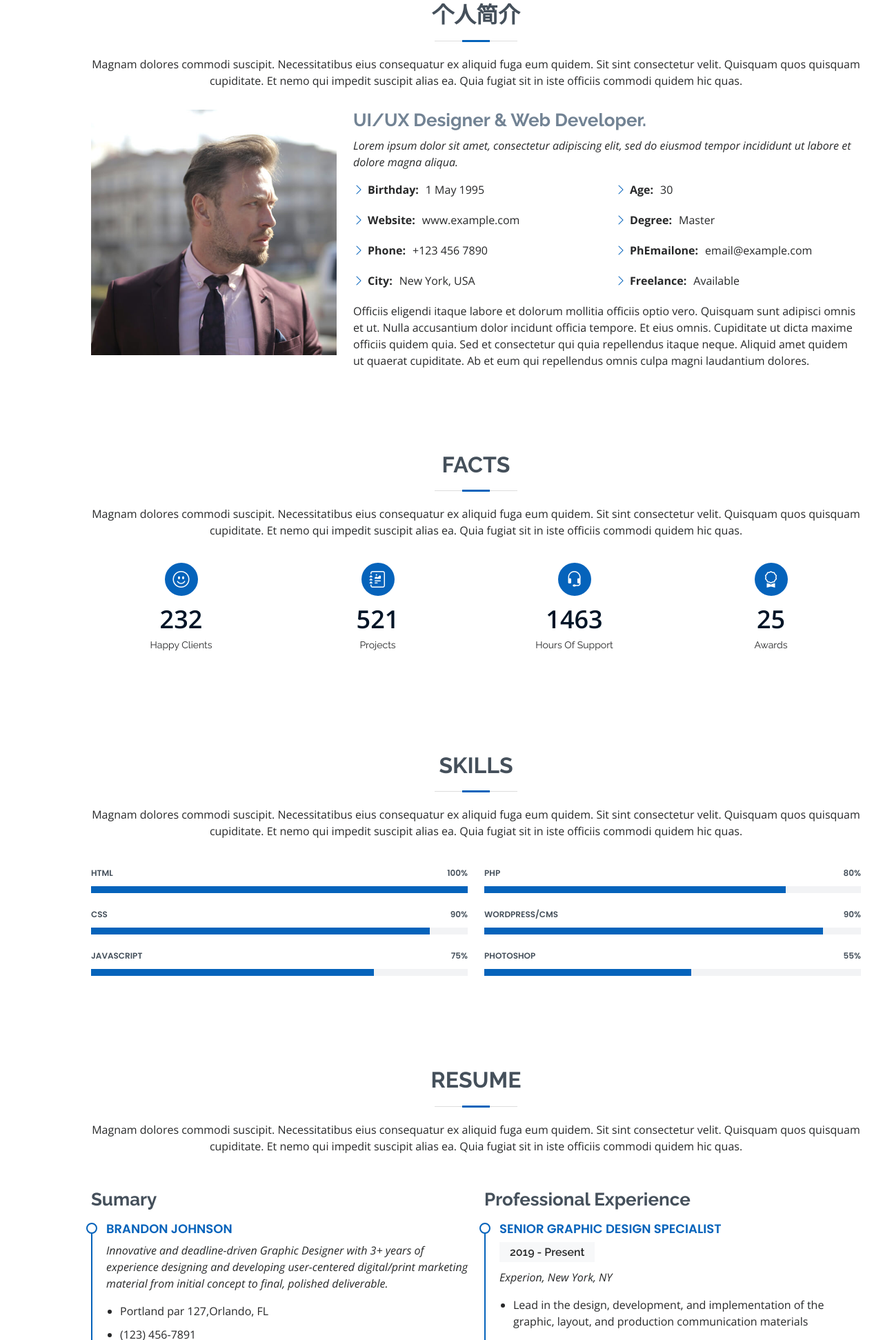
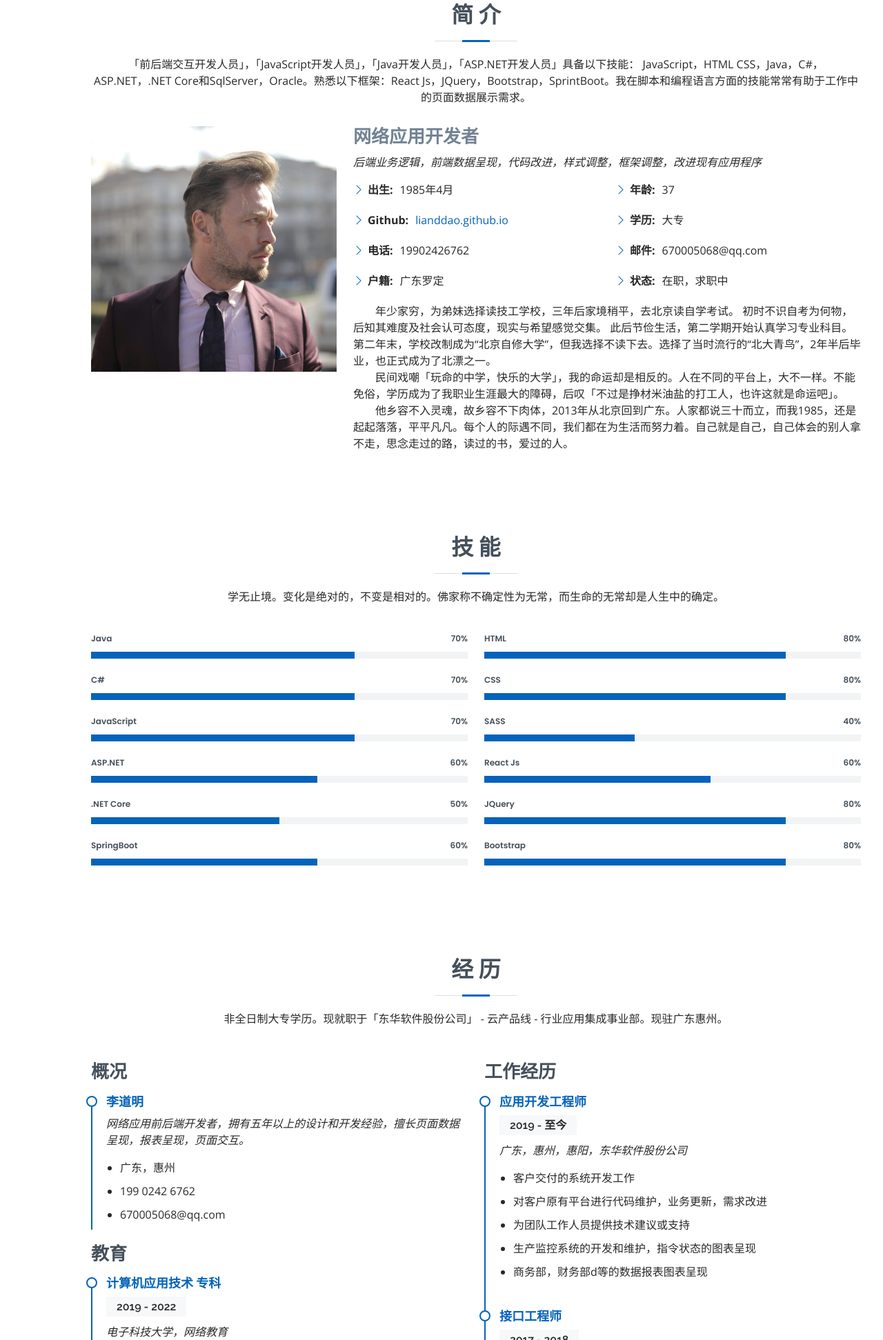
Before and after one commit to lianddao/cv3, a plain HTML site: page index.html in a window 1280 px wide. Shown: the part 857-2800 px from the top of the page at 69% size. Drawn offline with nearby package versions, Linux system fonts and the light colour scheme.

Commit message:
2022年2月6日 17点33分

```diff
--- a/index.html
+++ b/index.html
@@ -1,11 +1,11 @@
 <!DOCTYPE html>
-<html lang="en">
+<html lang="zh-CN">
 
 <head>
     <meta charset="utf-8">
     <meta content="width=device-width, initial-scale=1.0" name="viewport">
 
-    <title>MyResume Bootstrap Template - Index</title>
+    <title>李道明 - 前后端开发 - 简历</title>
     <meta content="" name="description">
     <meta content="" name="keywords">
 
@@ -50,7 +50,7 @@
     <nav id="navbar" class="navbar nav-menu">
         <ul>
             <li><a href="#hero" class="nav-link scrollto active"><i class="bx bx-home"></i> <span>李道明</span></a></li>
-            <li><a href="#about" class="nav-link scrollto"><i class="bx bx-user"></i> <span>个人简介</span></a></li>
+            <li><a href="#about" class="nav-link scrollto"><i class="bx bx-user"></i> <span>简 介</span></a></li>
             <li><a href="#resume" class="nav-link scrollto"><i class="bx bx-file-blank"></i> <span>工作经历</span></a></li>
             <li><a href="#portfolio" class="nav-link scrollto"><i class="bx bx-book-content"></i> <span>Portfolio</span></a>
             </li>
@@ -68,7 +68,7 @@
     <div class="container" data-aos="zoom-in" data-aos-delay="100" style="position: relative; top: -13%;">
         <h1>李道明</h1>
         <p>我是一个网页应用前后端开发者，擅长
-            <span class="typed" data-typed-items="React JS, BootStrap, SpringBoot, Asp.Net, .Net Core"></span></p>
+            <span class="typed" data-typed-items="前后端开发, React JS, SpringBoot, Asp.Net"></span></p>
         <div class="social-links">
             <a><i class='bx bxs-phone' data-bs-toggle="popover" data-bs-trigger="hover focus" data-bs-placement="top" data-bs-content="电话 <h4>19902426762</h4>" data-bs-html="true"></i></a>
             <a><i class='bx bx-mail-send' data-bs-toggle="popover" data-bs-trigger="hover focus" data-bs-placement="bottom" data-bs-content="邮箱 <h4>lianddao@163.com</h4>" data-bs-html="true"></i></a>
@@ -79,10 +79,6 @@
 
 
 
-
-
-
-
 <main id="main">
 
     <!-- ======= About Section ======= -->
@@ -90,10 +86,10 @@
         <div class="container" data-aos="fade-up">
 
             <div class="section-title">
-                <h2>个人简介</h2>
-                <p>Magnam dolores commodi suscipit. Necessitatibus eius consequatur ex aliquid fuga eum quidem. Sit sint
-                    consectetur velit. Quisquam quos quisquam cupiditate. Et nemo qui impedit suscipit alias ea. Quia
-                    fugiat sit in iste officiis commodi quidem hic quas.</p>
+                <h2>简 介</h2>
+                <p>
+                    「前后端交互开发人员」，「JavaScript开发人员」，「Java开发人员」，「ASP.NET开发人员」具备以下技能： JavaScript，HTML CSS，Java，C#，ASP.NET，.NET Core和SqlServer，Oracle。熟悉以下框架：React Js，JQuery，Bootstrap，SprintBoot。我在脚本和编程语言方面的技能常常有助于工作中的页面数据展示需求。
+                </p>
             </div>
 
             <div class="row">
@@ -101,43 +97,38 @@
                     <img src="assets/img/profile-img.jpg" class="img-fluid" alt="">
                 </div>
                 <div class="col-lg-8 pt-4 pt-lg-0 content">
-                    <h3>UI/UX Designer &amp; Web Developer.</h3>
+                    <h3>网络应用开发者</h3>
                     <p class="fst-italic">
-                        Lorem ipsum dolor sit amet, consectetur adipiscing elit, sed do eiusmod tempor incididunt ut
-                        labore et dolore
-                        magna aliqua.
+                        后端业务逻辑，前端数据呈现，代码改进，样式调整，框架调整，改进现有应用程序
                     </p>
                     <div class="row">
                         <div class="col-lg-6">
                             <ul>
-                                <li><i class="bi bi-chevron-right"></i> <strong>Birthday:</strong>
-                                    <span>1 May 1995</span></li>
-                                <li><i class="bi bi-chevron-right"></i> <strong>Website:</strong>
-                                    <span>www.example.com</span></li>
-                                <li><i class="bi bi-chevron-right"></i> <strong>Phone:</strong>
-                                    <span>+123 456 7890</span></li>
-                                <li><i class="bi bi-chevron-right"></i> <strong>City:</strong>
-                                    <span>New York, USA</span></li>
+                                <li><i class="bi bi-chevron-right"></i> <strong>出生:</strong> <span>1985年4月</span></li>
+                                <li><i class="bi bi-chevron-right"></i> <strong>Github:</strong> <span><a href="https://lianddao.github.io/cv3">lianddao.github.io</a></span></li>
+                                <li><i class="bi bi-chevron-right"></i> <strong>电话:</strong> <span>19902426762</span></li>
+                                <li><i class="bi bi-chevron-right"></i> <strong>户籍:</strong> <span>广东罗定</span></li>
                             </ul>
                         </div>
                         <div class="col-lg-6">
                             <ul>
-                                <li><i class="bi bi-chevron-right"></i> <strong>Age:</strong> <span>30</span></li>
-                                <li><i class="bi bi-chevron-right"></i> <strong>Degree:</strong> <span>Master</span>
-                                </li>
-                                <li><i class="bi bi-chevron-right"></i> <strong>PhEmailone:</strong> <span>email@example.com</span>
-                                </li>
-                                <li><i class="bi bi-chevron-right"></i> <strong>Freelance:</strong>
-                                    <span>Available</span></li>
+                                <li><i class="bi bi-chevron-right"></i> <strong>年龄:</strong> <span>37</span></li>
+                                <li><i class="bi bi-chevron-right"></i> <strong>学历:</strong> <span>大专</span></li>
+                                <li><i class="bi bi-chevron-right"></i> <strong>邮件:</strong> <span>670005068@qq.com</span></li>
+                                <li><i class="bi bi-chevron-right"></i> <strong>状态:</strong> <span>在职，求职中</span></li>
                             </ul>
                         </div>
                     </div>
-                    <p>
-                        Officiis eligendi itaque labore et dolorum mollitia officiis optio vero. Quisquam sunt adipisci
-                        omnis et ut. Nulla accusantium dolor incidunt officia tempore. Et eius omnis.
-                        Cupiditate ut dicta maxime officiis quidem quia. Sed et consectetur qui quia repellendus itaque
-                        neque. Aliquid amet quidem ut quaerat cupiditate. Ab et eum qui repellendus omnis culpa magni
-                        laudantium dolores.
+                    <p style="text-indent: 2em;">
+                        年少家穷，为弟妹选择读技工学校，三年后家境稍平，去北京读自学考试。
+                        初时不识自考为何物，后知其难度及社会认可态度，现实与希望感觉交集。
+                        此后节俭生活，第二学期开始认真学习专业科目。第二年末，学校改制成为“北京自修大学”，但我选择不读下去。选择了当时流行的“北大青鸟”，2年半后毕业，也正式成为了北漂之一。
+                        <span style="text-indent: 2em; display: inherit;">
+                        民间戏嘲「玩命的中学，快乐的大学」，我的命运却是相反的。人在不同的平台上，大不一样。不能免俗，学历成为了我职业生涯最大的障碍，后叹「不过是挣材米油盐的打工人，也许这就是命运吧」。
+                        </span>
+                        <span style="text-indent: 2em; display: inherit;">
+                            他乡容不入灵魂，故乡容不下肉体，2013年从北京回到广东。人家都说三十而立，而我1985，还是起起落落，平平凡凡。每个人的际遇不同，我们都在为生活而努力着。自己就是自己，自己体会的别人拿不走，思念走过的路，读过的书，爱过的人。
+                        </span>
                     </p>
                 </div>
             </div>
@@ -146,7 +137,7 @@
     </section><!-- End About Section -->
 
     <!-- ======= Facts Section ======= -->
-    <section id="facts" class="facts">
+    <section id="facts" class="facts" style="display:none">
         <div class="container" data-aos="fade-up">
 
             <div class="section-title">
@@ -197,65 +188,100 @@
 
     <!-- ======= Skills Section ======= -->
     <section id="skills" class="skills section-bg">
+        <style type="text/css">
+            #skills .skill {text-transform: none;}
+            </style>
         <div class="container" data-aos="fade-up">
 
             <div class="section-title">
-                <h2>Skills</h2>
-                <p>Magnam dolores commodi suscipit. Necessitatibus eius consequatur ex aliquid fuga eum quidem. Sit sint
-                    consectetur velit. Quisquam quos quisquam cupiditate. Et nemo qui impedit suscipit alias ea. Quia
-                    fugiat sit in iste officiis commodi quidem hic quas.</p>
+                <h2>技 能</h2>
+                <p>学无止境。变化是绝对的，不变是相对的。佛家称不确定性为无常，而生命的无常却是人生中的确定。</p>
             </div>
 
             <div class="row skills-content">
+                <div class="col-lg-6">
+                    <div class="progress">
+                        <span class="skill">Java <i class="val">70%</i></span>
+                        <div class="progress-bar-wrap">
+                            <div class="progress-bar" role="progressbar" aria-valuenow="70" aria-valuemin="0" aria-valuemax="100"></div>
+                        </div>
+                    </div>
+                    <div class="progress">
+                        <span class="skill">C# <i class="val">70%</i></span>
+                        <div class="progress-bar-wrap">
+                            <div class="progress-bar" role="progressbar" aria-valuenow="70" aria-valuemin="0" aria-valuemax="100"></div>
+                        </div>
+                    </div>
+                    <div class="progress">
+                        <span class="skill">JavaScript <i class="val">70%</i></span>
+                        <div class="progress-bar-wrap">
+                            <div class="progress-bar" role="progressbar" aria-valuenow="70" aria-valuemin="0" aria-valuemax="100"></div>
+                        </div>
+                    </div>
+                </div>
 
                 <div class="col-lg-6">
-
                     <div class="progress">
-                        <span class="skill">HTML <i class="val">100%</i></span>
+                        <span class="skill">HTML <i class="val">80%</i></span>
                         <div class="progress-bar-wrap">
-                            <div class="progress-bar" role="progressbar" aria-valuenow="100" aria-valuemin="0" aria-valuemax="100"></div>
+                            <div class="progress-bar" role="progressbar" aria-valuenow="80" aria-valuemin="0" aria-valuemax="100"></div>
                         </div>
                     </div>
-
                     <div class="progress">
-                        <span class="skill">CSS <i class="val">90%</i></span>
+                        <span class="skill">CSS <i class="val">80%</i></span>
                         <div class="progress-bar-wrap">
-                            <div class="progress-bar" role="progressbar" aria-valuenow="90" aria-valuemin="0" aria-valuemax="100"></div>
+                            <div class="progress-bar" role="progressbar" aria-valuenow="80" aria-valuemin="0" aria-valuemax="100"></div>
                         </div>
                     </div>
-
                     <div class="progress">
-                        <span class="skill">JavaScript <i class="val">75%</i></span>
+                        <span class="skill">SASS <i class="val">40%</i></span>
                         <div class="progress-bar-wrap">
-                            <div class="progress-bar" role="progressbar" aria-valuenow="75" aria-valuemin="0" aria-valuemax="100"></div>
+                            <div class="progress-bar" role="progressbar" aria-valuenow="40" aria-valuemin="0" aria-valuemax="100"></div>
                         </div>
                     </div>
+                </div>
 
+                <div class="col-lg-6">
+                    <div class="progress">
+                        <span class="skill">ASP.NET <i class="val">60%</i></span>
+                        <div class="progress-bar-wrap">
+                            <div class="progress-bar" role="progressbar" aria-valuenow="60" aria-valuemin="0" aria-valuemax="100"></div>
+                        </div>
+                    </div>
+                    <div class="progress">
+                        <span class="skill">.NET Core <i class="val">50%</i></span>
+                        <div class="progress-bar-wrap">
+                            <div class="progress-bar" role="progressbar" aria-valuenow="50" aria-valuemin="0" aria-valuemax="100"></div>
+                        </div>
+                    </div>
+                    <div class="progress">
+                        <span class="skill">SpringBoot <i class="val">60%</i></span>
+                        <div class="progress-bar-wrap">
+                            <div class="progress-bar" role="progressbar" aria-valuenow="60" aria-valuemin="0" aria-valuemax="100"></div>
+                        </div>
+                    </div>
                 </div>
 
                 <div class="col-lg-6">
 
                     <div class="progress">
-                        <span class="skill">PHP <i class="val">80%</i></span>
+                        <span class="skill">React Js <i class="val">60%</i></span>
+                        <div class="progress-bar-wrap">
+                            <div class="progress-bar" role="progressbar" aria-valuenow="60" aria-valuemin="0" aria-valuemax="100"></div>
+                        </div>
+                    </div>
+                    <div class="progress">
+                        <span class="skill">JQuery <i class="val">80%</i></span>
                         <div class="progress-bar-wrap">
                             <div class="progress-bar" role="progressbar" aria-valuenow="80" aria-valuemin="0" aria-valuemax="100"></div>
                         </div>
                     </div>
-
                     <div class="progress">
-                        <span class="skill">WordPress/CMS <i class="val">90%</i></span>
+                        <span class="skill">Bootstrap <i class="val">80%</i></span>
                         <div class="progress-bar-wrap">
-                            <div class="progress-bar" role="progressbar" aria-valuenow="90" aria-valuemin="0" aria-valuemax="100"></div>
+                            <div class="progress-bar" role="progressbar" aria-valuenow="80" aria-valuemin="0" aria-valuemax="100"></div>
                         </div>
                     </div>
-
-                    <div class="progress">
-                        <span class="skill">Photoshop <i class="val">55%</i></span>
-                        <div class="progress-bar-wrap">
-                            <div class="progress-bar" role="progressbar" aria-valuenow="55" aria-valuemin="0" aria-valuemax="100"></div>
-                        </div>
-                    </div>
-
                 </div>
 
             </div>
@@ -268,34 +294,31 @@
         <div class="container" data-aos="fade-up">
 
             <div class="section-title">
-                <h2>Resume</h2>
-                <p>Magnam dolores commodi suscipit. Necessitatibus eius consequatur ex aliquid fuga eum quidem. Sit sint
-                    consectetur velit. Quisquam quos quisquam cupiditate. Et nemo qui impedit suscipit alias ea. Quia
-                    fugiat sit in iste officiis commodi quidem hic quas.</p>
+                <h2>经 历</h2>
+                <p>非全日制大专学历。现就职于「东华软件股份公司」 - 云产品线 - 行业应用集成事业部。现驻广东惠州。</p>
             </div>
 
             <div class="row">
                 <div class="col-lg-6">
-                    <h3 class="resume-title">Sumary</h3>
+                    <h3 class="resume-title">概况</h3>
                     <div class="resume-item pb-0">
-                        <h4>Brandon Johnson</h4>
-                        <p><em>Innovative and deadline-driven Graphic Designer with 3+ years of experience designing and
-                            developing user-centered digital/print marketing material from initial concept to final,
-                            polished deliverable.</em></p>
+                        <h4>李道明</h4>
+                        <p><em>
+                        网络应用前后端开发者，拥有五年以上的设计和开发经验，擅长页面数据呈现，报表呈现，页面交互。
+                        </em></p>
                         <ul>
-                            <li>Portland par 127,Orlando, FL</li>
-                            <li>(123) 456-7891</li>
-                            <li>alice.barkley@example.com</li>
+                            <li>广东，惠州</li>
+                            <li>199 0242 6762</li>
+                            <li>670005068@qq.com</li>
                         </ul>
                     </div>
 
-                    <h3 class="resume-title">Education</h3>
+                    <h3 class="resume-title">教育</h3>
                     <div class="resume-item">
-                        <h4>Master of Fine Arts &amp; Graphic Design</h4>
-                        <h5>2015 - 2016</h5>
-                        <p><em>Rochester Institute of Technology, Rochester, NY</em></p>
-                        <p>Qui deserunt veniam. Et sed aliquam labore tempore sed quisquam iusto autem sit. Ea vero
-                            voluptatum qui ut dignissimos deleniti nerada porti sand markend</p>
+                        <h4>计算机应用技术 专科</h4>
+                        <h5>2019 - 2022</h5>
+                        <p><em>电子科技大学，网络教育</em></p>
+                        <p>C语言，JAVA程序设计等</p>
                     </div>
                     <div class="resume-item">
                         <h4>Bachelor of Fine Arts &amp; Graphic Design</h4>
@@ -307,37 +330,39 @@
                     </div>
                 </div>
                 <div class="col-lg-6">
-                    <h3 class="resume-title">Professional Experience</h3>
+                    <h3 class="resume-title">工作经历</h3>
                     <div class="resume-item">
-                        <h4>Senior graphic design specialist</h4>
-                        <h5>2019 - Present</h5>
-                        <p><em>Experion, New York, NY </em></p>
+                        <h4>应用开发工程师</h4>
+                        <h5>2019 - 至今</h5>
+                        <p><em>广东，惠州，惠阳，东华软件股份公司</em></p>
                         <ul>
-                            <li>Lead in the design, development, and implementation of the graphic, layout, and
-                                production communication materials
+                            <li>
+                                客户交付的系统开发工作
                             </li>
-                            <li>Delegate tasks to the 7 members of the design team and provide counsel on all aspects of
-                                the project.
+                            <li>
+                                对客户原有平台进行代码维护，业务更新，需求改进
                             </li>
-                            <li>Supervise the assessment of all graphic materials in order to ensure quality and
-                                accuracy of the design
+                            <li>
+                                为团队工作人员提供技术建议或支持
                             </li>
-                            <li>Oversee the efficient use of production project budgets ranging from $2,000 - $25,000
+                            <li>
+                                生产监控系统的开发和维护，指令状态的图表呈现
+                            </li>
+                            <li>
+                                商务部，财务部d等的数据报表图表呈现
                             </li>
                         </ul>
                     </div>
                     <div class="resume-item">
-                        <h4>Graphic design specialist</h4>
+                        <h4>接口工程师</h4>
                         <h5>2017 - 2018</h5>
-                        <p><em>Stepping Stone Advertising, New York, NY</em></p>
+                        <p><em>广东，云浮，罗定，雅特生集团</em></p>
                         <ul>
-                            <li>Developed numerous marketing programs (logos, brochures,infographics, presentations, and
-                                advertisements).
-                            </li>
-                            <li>Managed up to 5 projects or tasks at a given time while under pressure</li>
-                            <li>Recommended and consulted with clients on the most appropriate graphic design</li>
-                            <li>Created 4+ design presentations and proposals a month for clients and account managers
-                            </li>
+                            <li>不同设备或系统之间的数据交流</li>
+                            <li>在产品图片上标记检查点，并处理检查点的数据</li>
+                            <li>生产线节点扫描枪数据维护</li>
+                            <li>生产线流程数据维护</li>
+                            <li>生产数据报表等</li>
                         </ul>
                     </div>
                 </div>
@@ -360,10 +385,10 @@
             <div class="row">
                 <div class="col-lg-12 d-flex justify-content-center" data-aos="fade-up" data-aos-delay="100">
                     <ul id="portfolio-flters">
-                        <li data-filter="*" class="filter-active">All</li>
-                        <li data-filter=".filter-app">App</li>
-                        <li data-filter=".filter-card">Card</li>
-                        <li data-filter=".filter-web">Web</li>
+                        <li data-filter="*" class="filter-active">全部</li>
+                        <li data-filter=".filter-app" style="text-transform:none;">ReactJs 示例</li>
+                        <li data-filter=".filter-card">专项财务报表</li>
+                        <li data-filter=".filter-web">指令状态监控</li>
                     </ul>
                 </div>
             </div>
```
Also changed, not shown: assets/img/portfolio/portfolio-2.jpg, assets/img/portfolio/portfolio-9.jpg.
